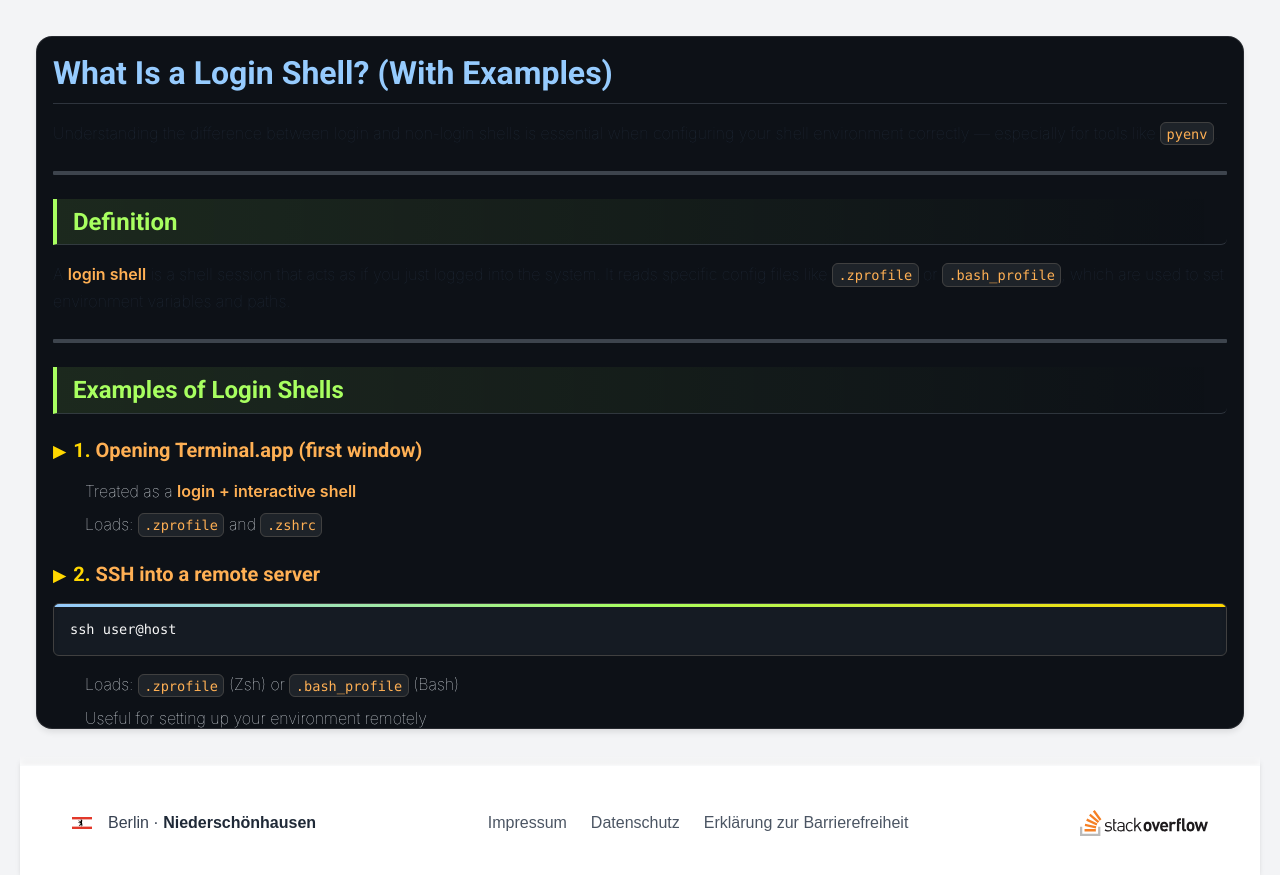
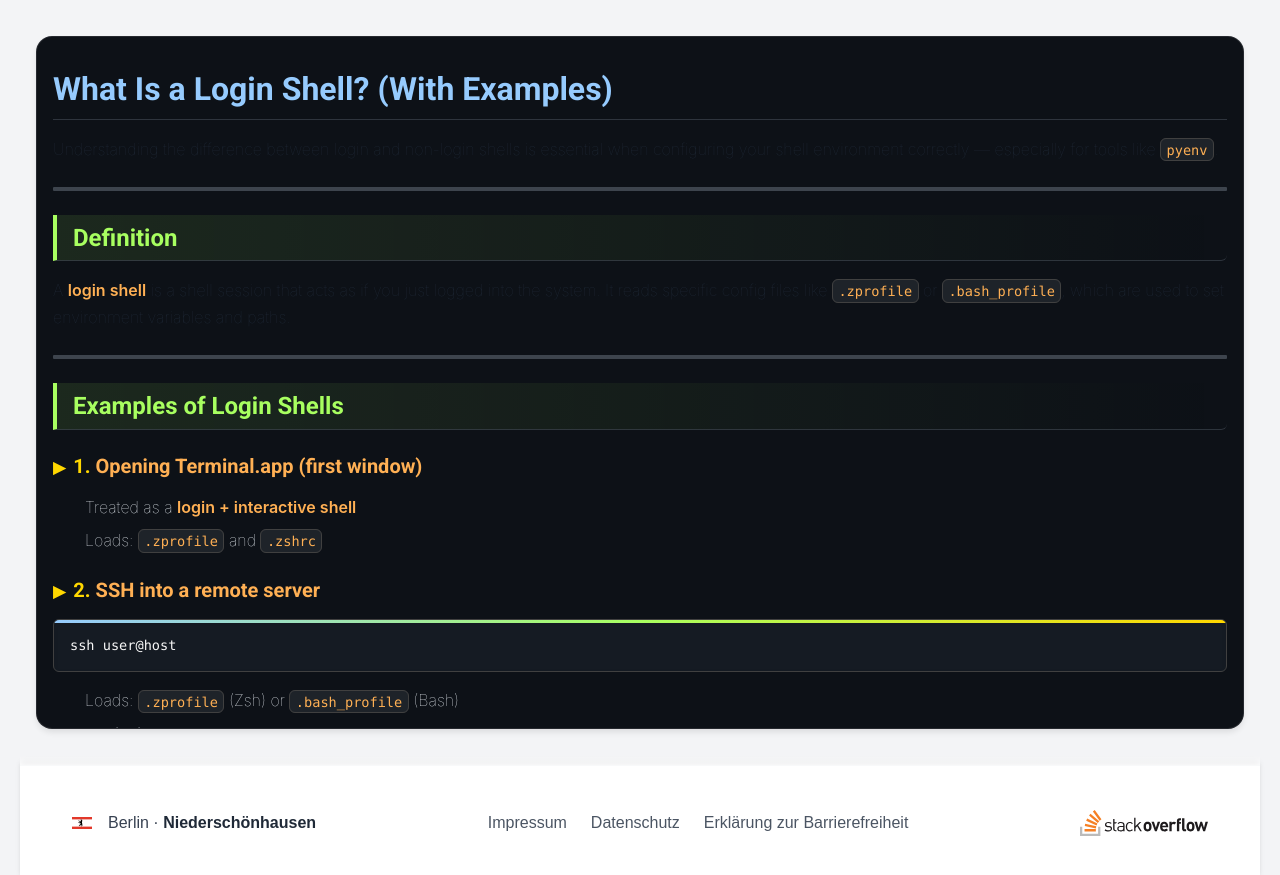
Before and after one commit to congruent-tech/congruent-tech.github.io, a Jekyll site: the page built from en/insights/shell/login-shell-explained.markdown, in a window 1280 px wide. Shown: the top 875 px of the page. Built offline with Jekyll 4.4.1, drawn with Linux system fonts in a browser that asks for light colours; nearby versions of some CDN libraries; a style sheet for code colours, icons or effects is not loaded.

Commit message:
Make markdown component self-contained with independent styling
Added padding, border-radius, and box-sizing to create a portable
markdown container that maintains its own visual boundaries and
spacing. This allows the markdown-body class to be reused in any
context while preserving readability and appearance.

Co-Authored-By: Arash Kashi <arash@congruent-tech.de>

```diff
--- a/assets/css/insight.css
+++ b/assets/css/insight.css
@@ -75,12 +75,16 @@
   -ms-text-size-adjust: 100%;
   -webkit-text-size-adjust: 100%;
   margin: 0;
+  padding: 2rem;
   color: var(--fgColor-default);
   background-color: var(--bgColor-default);
   font-family: -apple-system,BlinkMacSystemFont,"Segoe UI","Noto Sans",Helvetica,Arial,sans-serif,"Apple Color Emoji","Segoe UI Emoji";
   font-size: 16px;
   line-height: 1.5;
   word-wrap: break-word;
+  border-radius: 8px;
+  max-width: 100%;
+  box-sizing: border-box;
 }
 
 .markdown-body .octicon {
```
